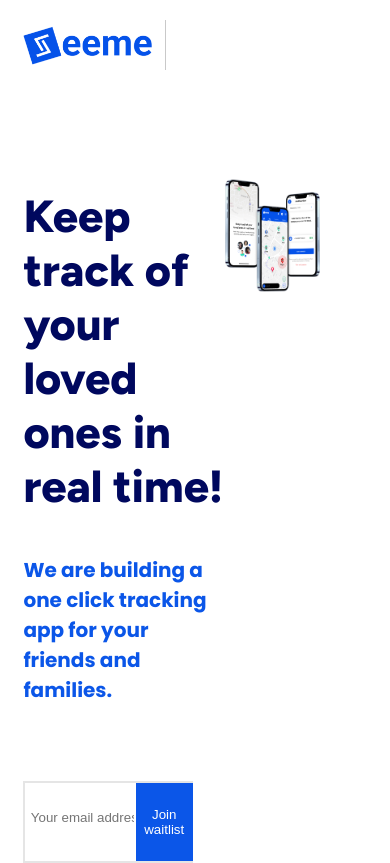
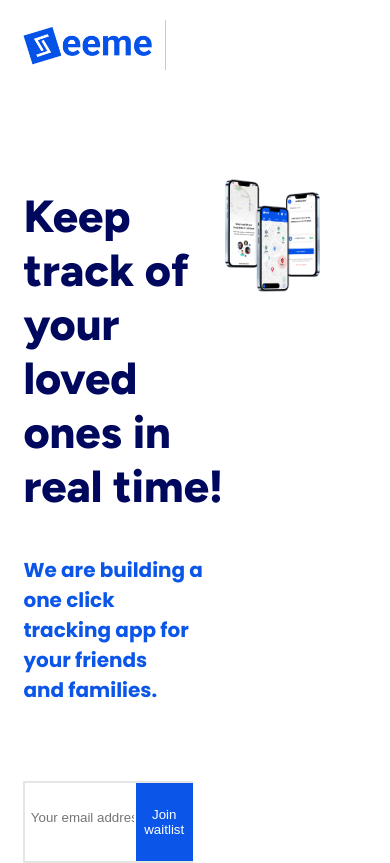
Before and after one commit to Nwonye-Michael/seeme_email, a React (Create React App) app: page / in a window 390 px wide. Built offline with nearby package versions, Linux system fonts and the light colour scheme; a web font is replaced by a local one.

Commit message:
Update LandingPage.js

```diff
--- a/src/components/Landing/LandingPage.js
+++ b/src/components/Landing/LandingPage.js
@@ -5,7 +5,22 @@ import Overlay from "../Overlay/Overlay"
 import "./Landing.css"
 
 function LandingPage() {
+  const [phoneWidth, setPhoneWidth] = useState(false)
+  const [pcWidth, setPcWidth] = useState(false)
   const [showModal, setShowModal] = useState()
+  const { innerWidth: width } = window
+  useEffect(() => {
+    if (window.innerWidth <= 480) {
+      setPhoneWidth(true)
+      setPcWidth(false)
+      console.log(window, width, "mobile")
+    } else if (window.innerWidth > 480) {
+      setPcWidth(true)
+      setPhoneWidth(false)
+      console.log(window, width, "pc")
+    }
+  }, [width])
+
   return (
     <div className="container">
       <div className="landingpage">
@@ -16,18 +31,23 @@ function LandingPage() {
               <span>Keep track of your</span>
               <span className="time__span">
                 <span> loved ones in real </span>
-                <span>time!</span>{" "}
+                <span>time!</span>
               </span>
             </div>
-            <div className="content__desc">
-              <span>
-                We are building a one click <>tracking app for your</>
-              </span>
-              <span>
-                <>friends </>and families.
-              </span>
-            </div>
-
+            {pcWidth && (
+              <div className="content__desc">
+                <span>We are building a one click tracking app for your</span>{" "}
+                <span>friends and families.</span>
+                <span></span>
+              </div>
+            )}{" "}
+            {phoneWidth && (
+              <div className="content__desc content__desc__mobile">
+                <div>We are building a one click</div>
+                <div>tracking app for your friends</div>
+                <div>and families.</div>
+              </div>
+            )}
             <form
               className="form"
               onSubmit={(e) => {
```
